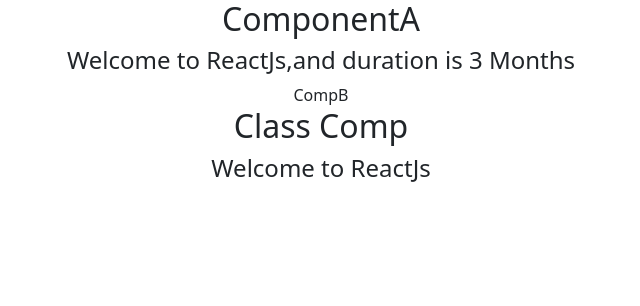
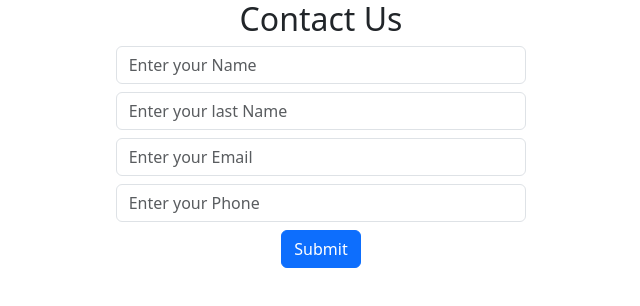
Before and after one commit to Chaitanyatraining/0305-react-application, a React (Create React App) app: page / in a window 1280 px wide. Shown: the top 306 px of the page, without its empty margins (319-959 px from the left). Built offline with nearby package versions, Linux system fonts and the light colour scheme.

Commit message:
conditional rendering

```diff
--- a/src/App.js
+++ b/src/App.js
@@ -4,6 +4,8 @@
 import ListandKeys from "./Components/ListandKeys";
 import ComponentA from "./ComponentA";
 import ClassComp from "./Components/ClassComp";
+import ConditionalRendering from "./Components/ConditionalRendering";
+import { ContactUs } from "./Components/ContactUs";
 const users = [
   {
       "id": 1,
@@ -75,8 +77,10 @@
       <Header /> */}
       {/* <Stylings /> */}
       {/* <ListandKeys /> */}
-      <ComponentA courseName="ReactJs" duration="3 Months" data={users} />
-      <ClassComp courseName="ReactJs" duration="3 Months"  />
+      {/* <ComponentA courseName="ReactJs" duration="3 Months" data={users} />
+      <ClassComp courseName="ReactJs" duration="3 Months"  /> */}
+      {/* <ConditionalRendering /> */}
+      <ContactUs />
     </div>
   )
 }
--- /dev/null
+++ b/src/Components/ConditionalRendering.js
@@ -0,0 +1,24 @@
+import React from 'react'
+
+ const ConditionalRendering = () => {
+    const age = 30
+    // if(age>18){
+    //     return <h4>you are eligible to vote</h4>
+    // }else{
+    //     return <h4>you are not eligible</h4>
+    // }
+
+    return(
+        <div>
+            {(age>=18)? <h4>you are eligible to vote</h4> :<h4>you are not eligible to vote</h4> }
+        </div>
+    )
+
+//   return (
+//     <div>
+//         <h2>ConditionalRendering</h2>
+//     </div>
+//   )
+}
+
+export default ConditionalRendering
--- /dev/null
+++ b/src/Components/ContactUs.js
@@ -0,0 +1,63 @@
+import React from 'react'
+
+export const ContactUs = () => {
+
+    const handleSubmit = (e) => {
+        e.preventDefault()
+        console.log('form submitted')
+    }
+
+    const handleChange = (e) =>{
+        console.log(e.target.value)
+    }
+
+    return (
+        <center>
+            <h2>Contact Us</h2>
+            <div className='row'>
+                <div className='col-md-4'></div>
+                <div className='col-md-4'>
+                    <form onSubmit={(e)=>{handleSubmit(e)}}>
+                        <div>
+                            <input
+                            type="text"
+                            placeholder='Enter your Name'
+                            className='form-control'
+                            onChange={handleChange}
+
+                            />
+                        </div>
+                        <div className='mt-2'>
+                            <input
+                            type="text"
+                            placeholder='Enter your last Name'
+                            className='form-control'
+                            onChange={handleChange}
+                            />
+                        </div>
+                        <div className='mt-2'>
+                            <input
+                            type="text"
+                            placeholder='Enter your Email'
+                            className='form-control'
+                            onChange={handleChange}
+                            />
+                        </div>
+                        <div className='mt-2'>
+                            <input
+                            type="text"
+                            placeholder='Enter your Phone'
+                            className='form-control'
+                            onChange={handleChange}
+                            />
+                        </div>
+                        <div className='mt-2'>
+                            <button className='btn btn-primary'>Submit</button>
+                        </div>
+                    </form>
+                </div>
+                <div className='col-md-4'></div>
+            </div>
+        </center>
+    )
+}
```
Also changed, not shown: 1 other file (tests, documents, lock files or other folders).
